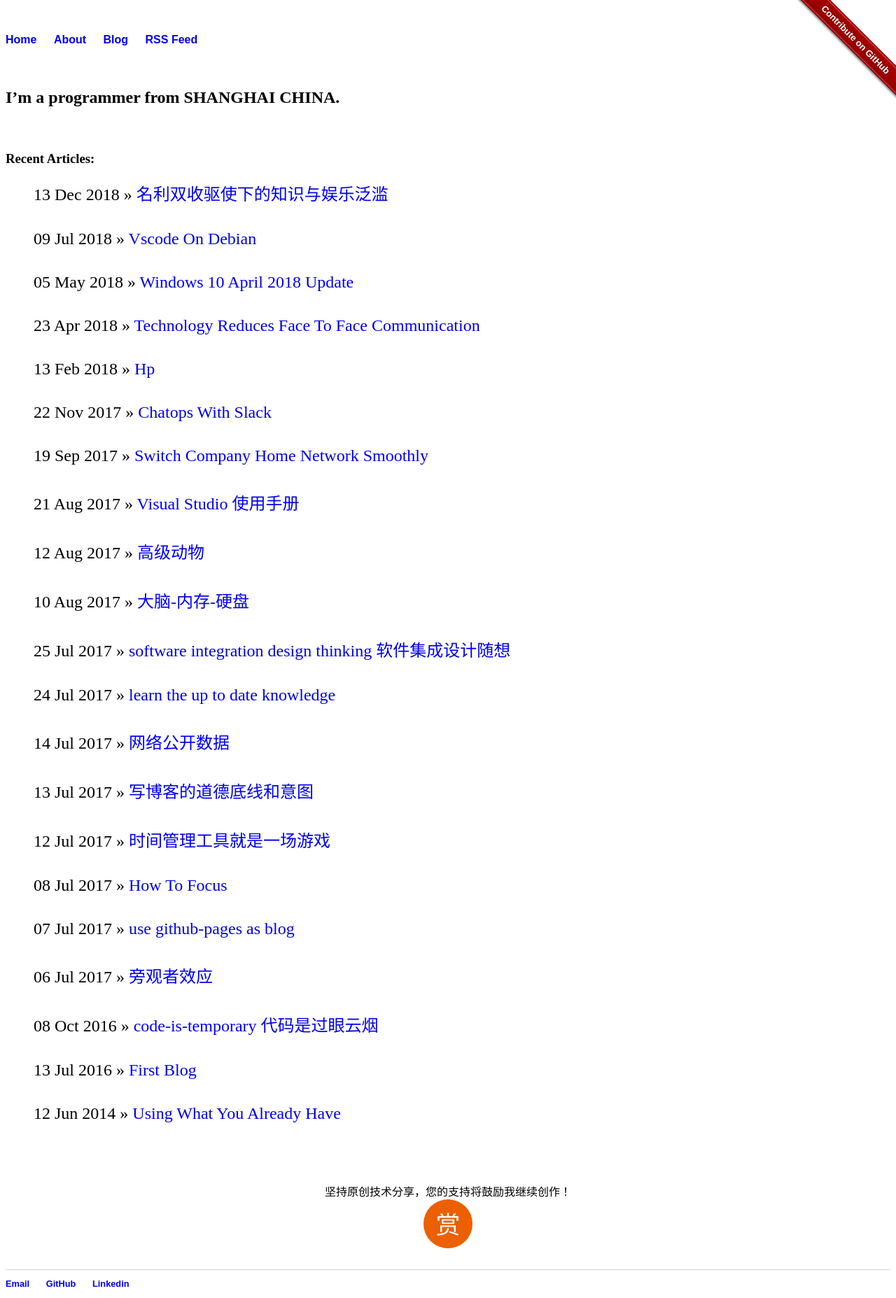
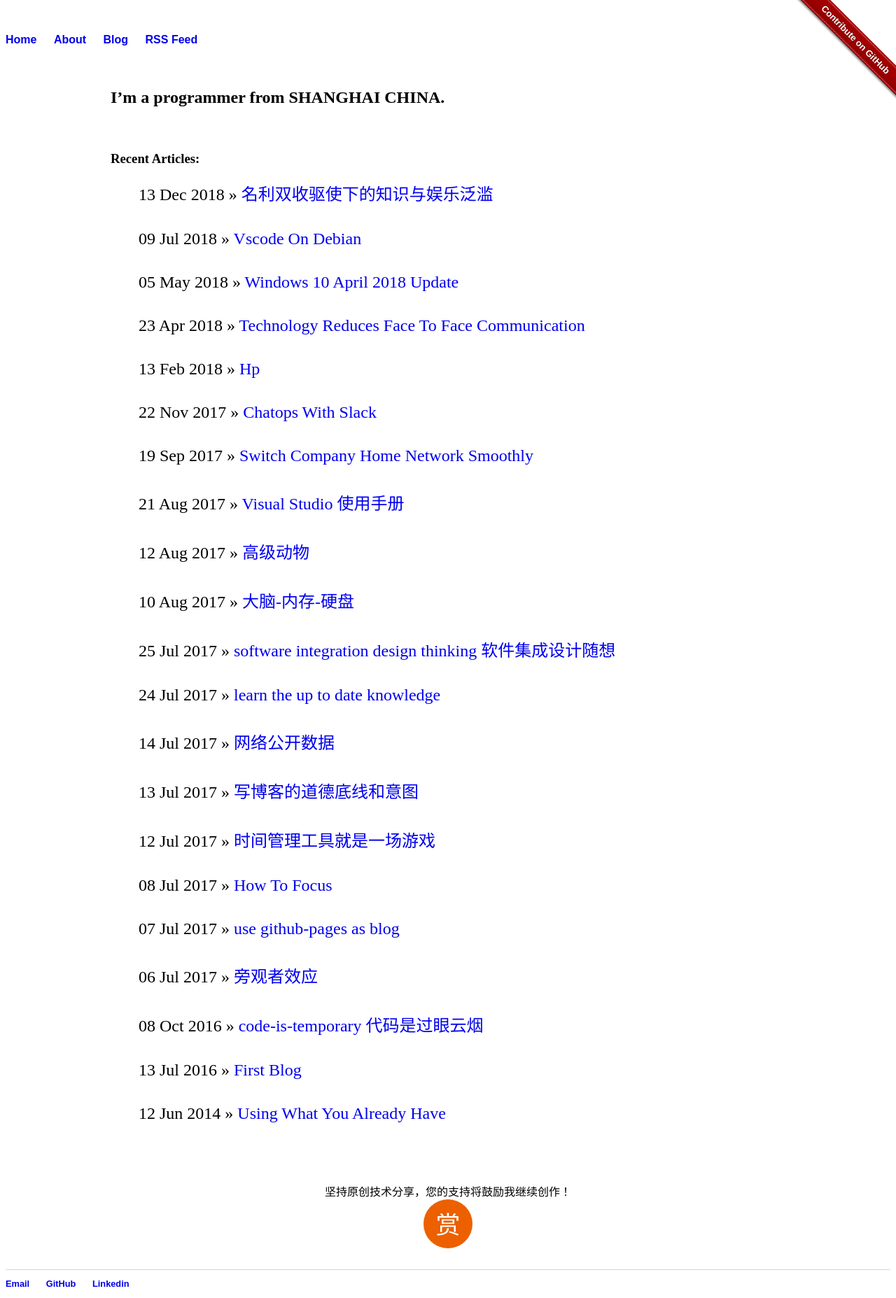
Before and after one commit to liuning0820/liuning0820.github.io, a Jekyll site: the page built from index.html, in a window 1280 px wide. Shown: the whole page at 70% size. Built offline with Jekyll 4.4.1, drawn with Linux system fonts in a browser that asks for light colours.

Commit message:
adjust the main content area.

```diff
--- a/_layouts/default.html
+++ b/_layouts/default.html
@@ -16,7 +16,9 @@
 		</ul>
 	</nav>
 
-	　{{content }}
+	<main>
+		　{{content }}
+	</main>
 
 	<div style="padding: 10px 0; margin: 20px auto; width: 90%; text-align: center">
 		<div>坚持原创技术分享，您的支持将鼓励我继续创作！</div>
--- a/css/main.css
+++ b/css/main.css
@@ -2,7 +2,13 @@
 a { text-decoration: none; }
 a:hover { text-decoration: underline; }
 
+main {
 
+	width: 75%;
+	min-width: 600px;
+	margin-left: 150px;
+	display: block;
+}
 
 
 footer { border-top: 1px solid #d5d5d5; font-size: .8em; }
```
